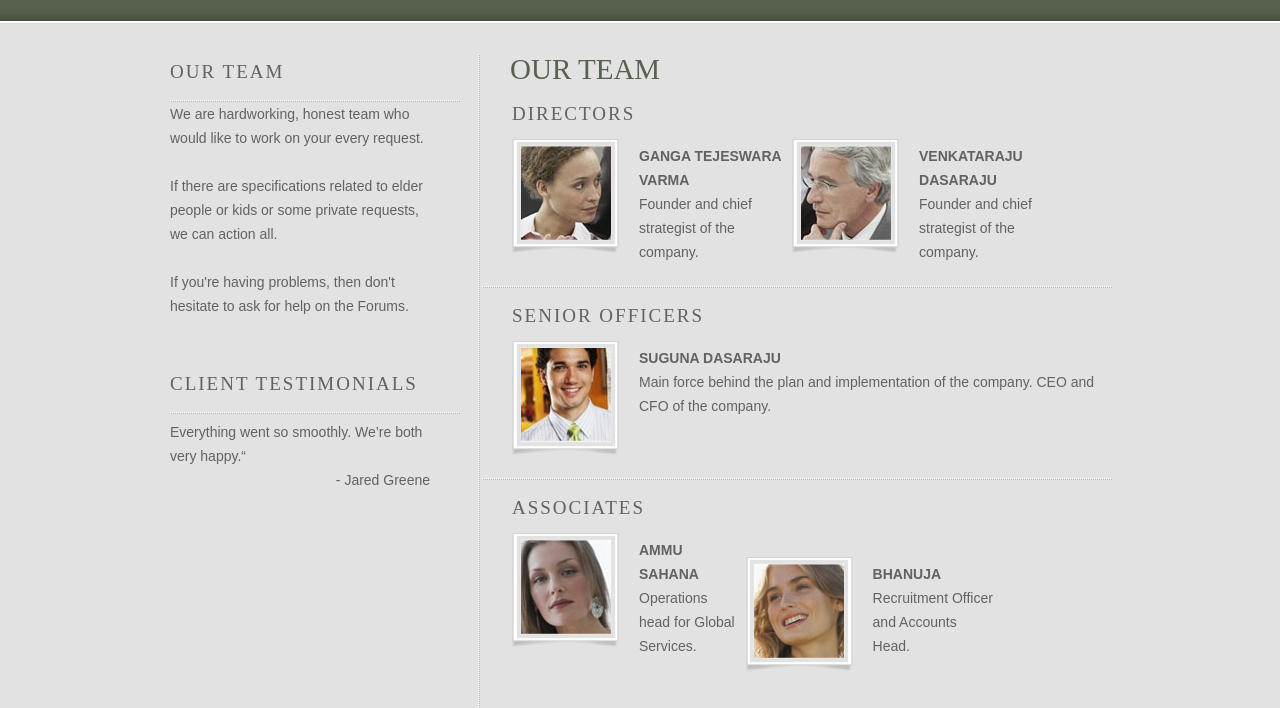
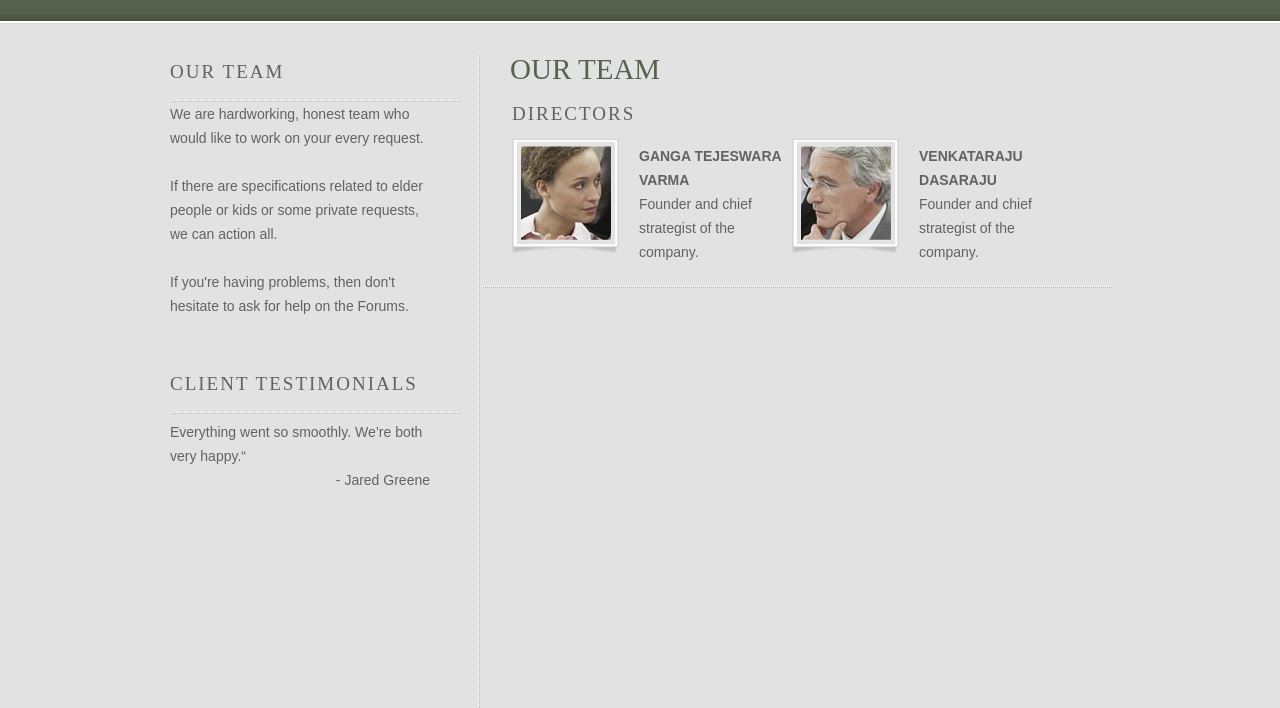
Before and after one commit to vkumarr84/vkumarr84.github.io, a plain HTML site: page lawyers.html in a window 1280 px wide. Shown: the part 114-822 px from the top of the page. Drawn offline with Linux system fonts and the light colour scheme; files whose address does not match are found by name.

Commit message:
Add files via upload

```diff
--- a/lawyers.html
+++ b/lawyers.html
@@ -86,46 +86,6 @@
 						</li>
 					</ul>
 				</div>
-				<div class="section">
-					<h2>Senior Officers</h2>
-					<ul>
-						<li>
-							<div class="frame4">
-								<div class="box">
-									<img src="thumbnail-smile.jpg" alt="Img" height="94" width="90">
-								</div>
-							</div>
-							<p>
-								<b>Suguna Dasaraju</b> Main force behind the plan and implementation of the company. CEO and CFO of the company.
-							</p>
-						</li>
-					</ul>
-				</div>
-				<div class="section last-child">
-					<h2>Associates</h2>
-					<ul>
-						<li>
-							<div class="frame4">
-								<div class="box">
-									<img src="thumbnail-frontview.jpg" alt="Img" height="94" width="90">
-								</div>
-							</div>
-							<p>
-								<b>Ammu Sahana</b> Operations head for Global Services.
-							</p>
-						</li>
-						<li>
-							<div class="frame4">
-								<div class="box">
-									<img src="thumbnail-happy.jpg" alt="Img" height="94" width="90">
-								</div>
-							</div>
-							<p>
-								<b>Bhanuja</b> Recruitment Officer and Accounts Head.
-							</p>
-						</li>
-					</ul>
-				</div>
 			</div>
 		</div>
 	</div>
```
